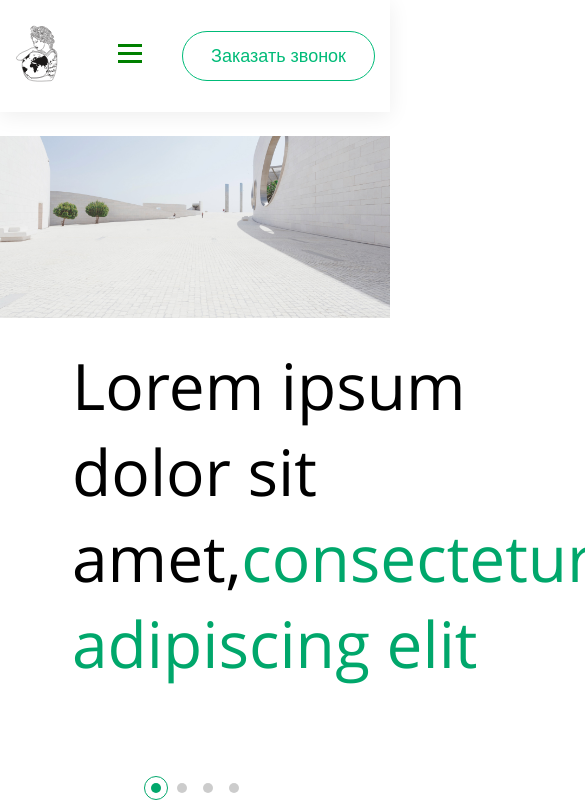
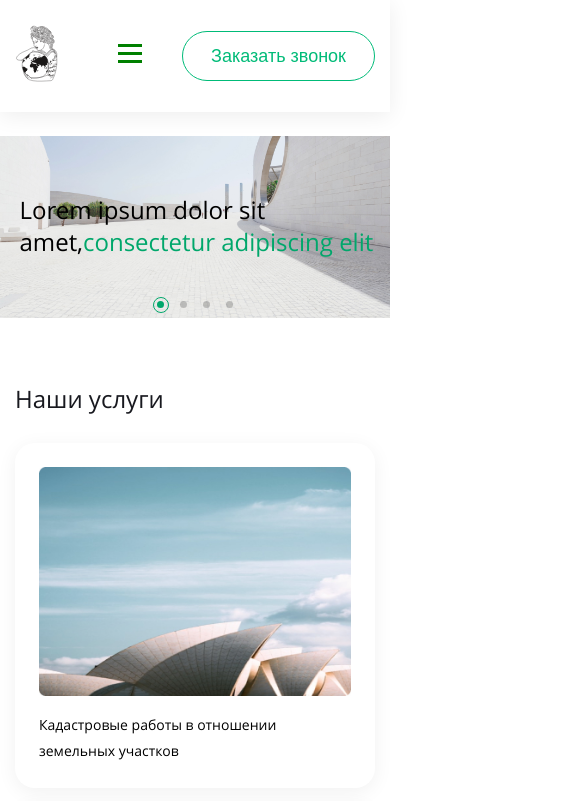
Before and after one commit to Dmitrieva-Anna/scid-page, a website: page src/template/index.html in a window 390 px wide. Shown: the top 801 px of the page, 585 px wide, since content can reach past the window. Drawn offline with nearby package versions, Linux system fonts and the light colour scheme; files that its build step writes are made by us from their sources; files whose address does not match are found by name.

Commit message:
little fixes styles, adaptive and layouts

```diff
--- a/src/styles/footer/footer.scss
+++ b/src/styles/footer/footer.scss
@@ -23,7 +23,7 @@
     grid-template-rows: 1fr 1fr 1fr;
     row-gap: 32px;
 
-    .footer-menu__column-link{
+    .footer-menu__column-link {
       &--documents {
         grid-column: 2;
       }
@@ -44,7 +44,7 @@
     grid-row: repeat(4, 1fr);
     column-gap: 0;
 
-    .footer-menu__column-link{
+    .footer-menu__column-link {
       &--documents {
         grid-column: 2;
       }
@@ -60,7 +60,7 @@
   }
 
   @media only screen and (max-width: 376px) {
-    .footer-menu__column-link{
+    .footer-menu__column-link {
       &--social-media {
         grid-column: 1 / -1;
       }
@@ -87,6 +87,12 @@
     color: var(--text-color-light);
     display: flex;
     align-items: center;
+
+    &:hover {
+      @include cursor;
+      color: var(--text-color-dark);
+      transition: color 0.3s ease;
+    }
   }
 
   &__link-img {
--- a/src/styles/header/header.scss
+++ b/src/styles/header/header.scss
@@ -1,6 +1,10 @@
 .header {
   margin-bottom: 24px;
   box-shadow: 0px 4px 21px 0px #00000012;
+  position: sticky;
+  top: 0;
+  z-index: 3;
+  background: var(--text-color-light);
 }
 
 .header-menu {
@@ -87,12 +91,16 @@
 .slider-block {
   position: relative;
   width: 100%;
-  height: 720px;
+  height: 100%;
   margin-bottom: 48px;
+
+  // @media only screen and (max-width: 769px){
+  //   height: 100%;
+  // }
 
   .project-description {
     position: absolute;
-    left: 72px;
+    left: 5%;
     bottom: 35%;
     z-index: 2;
     max-width: 794px;
@@ -104,14 +112,41 @@
     &__part-second {
       color: var(--background-footer);
     }
+
+    @media only screen and (max-width: 1281px) {
+      font-size: 54px;
+    }
+
+    @media only screen and (max-width: 1025px) {
+      font-size: 48px;
+      line-height: 60px;
+    }
+
+    @media only screen and (max-width: 993px) {
+      font-size: 40px;
+    }
+
+    @media only screen and (max-width: 769px) {
+      font-size: 32px;
+    }
+
+    @media only screen and (max-width: 576px) {
+      font-size: 24px;
+      line-height: 32px;
+    }
+
+    @media only screen and (max-width: 376px) {
+      font-size: 20px;
+    }
   }
 
   .swiper {
-    height: 672px;
+    height: 100%;
   }
 
   .swiper-slide__img {
     width: 100%;
+    height: auto;
   }
 }
 
@@ -120,6 +155,11 @@
     width: 10px;
     height: 10px;
     margin: 0 8px !important;
+
+    @media only screen and (max-width: 769px) {
+      width: 7px;
+      height: 7px;
+    }
   }
 
   .swiper-pagination-bullet-active {
@@ -136,6 +176,11 @@
       width: 24px;
       height: 24px;
       border: 1px solid var(--background-footer);
+
+      @media only screen and (max-width: 769px) {
+        width: 16px;
+        height: 16px;
+      }
     }
   }
 }
--- a/src/styles/helpers.scss
+++ b/src/styles/helpers.scss
@@ -28,11 +28,6 @@
   }
 }
 
-.hidden {
-  display: none;
-}
-
-// кнопка color
 // пример @include btn;
 @mixin btn {
   display: inline-block;
@@ -41,7 +36,6 @@
   background-color: #fff;
   color: var(--button-color);
   outline: none;
-  // width: 100%;
   @include cursor;
   text-align: center;
   text-decoration: none;
@@ -54,7 +48,6 @@
   }
 }
 
-//курсор
 // пример @include cursor;
 @mixin cursor {
   cursor: url("../img/icons/cursor.svg"), pointer;
--- a/src/styles/main/main.scss
+++ b/src/styles/main/main.scss
@@ -3,6 +3,7 @@
   flex-direction: column;
   margin-bottom: 64px;
 }
+
 .services-title {
   font-size: 40px;
   line-height: 56px;
@@ -14,7 +15,8 @@
     margin-bottom: 24px;
   }
 
-  @media only screen and (max-width: 375px) {
+  @media only screen and (max-width: 576px) {
+    font-size: 24px;
     margin-bottom: 16px;
   }
 }
@@ -47,8 +49,8 @@
     box-shadow: 0px 4px 20px 0px #0000000f;
     border-radius: 20px;
     text-decoration: none;
-    transition: .3s;
-    animation: fade-in .5s ease-in;
+    transition: 0.3s;
+    animation: fade-in 0.5s ease-in;
 
     &-hidden {
       display: none;
@@ -82,6 +84,10 @@
     @media only screen and (max-width: 974px) {
       font-size: 16px;
     }
+
+    @media only screen and (max-width: 576px) {
+      font-size: 14px;
+    }
   }
 
   .services-operation-img {
--- a/src/styles/navigation/navigation.scss
+++ b/src/styles/navigation/navigation.scss
@@ -12,7 +12,6 @@
 		flex-direction: column;
 		justify-content: space-evenly;
 		align-items: center;
-
 	}
 }
 
@@ -21,9 +20,11 @@
 	font-size: 16px;
 	line-height: 22px;
 	color: var(--text-color-dark);
-  // @include cursor;
+
 	&:hover {
 		color: var(--accent-hover);
+		@include cursor;
+		transition: color 0.3s ease;
 	}
 
 	&--accent {
@@ -33,11 +34,9 @@
 	}
 }
 
-// new mobile navigation
 .mobile-navigation {
-
 	&__shadow {
-		background-color: rgba(0, 0, 0, .3);
+		background-color: rgba(0, 0, 0, 0.3);
 		position: fixed;
 		z-index: 100;
 		top: 0;
@@ -46,7 +45,7 @@
 		bottom: 0;
 		pointer-events: none;
 		opacity: 0;
-		transition: opacity .2s linear;
+		transition: opacity 0.2s linear;
 
 		&.active {
 			opacity: 1;
@@ -62,7 +61,7 @@
 		position: fixed;
 		z-index: 120;
 		padding: 24px;
-		transition: transform .2s linear, opacity .2s linear;
+		transition: transform 0.2s linear, opacity 0.2s linear;
 		transform: translate3d(0, 100%, 0);
 		opacity: 0;
 		pointer-events: none;
@@ -80,7 +79,7 @@
 			padding: 0;
 		}
 
-		&.active{
+		&.active {
 			transform: translate3d(0, 0, 0);
 			opacity: 1;
 			pointer-events: auto;
--- a/src/styles/variables.scss
+++ b/src/styles/variables.scss
@@ -1,11 +1,10 @@
 :root {
-	--background-footer: #00A76B;
-  --accent-hover: #00A76B;
-  --button-color: #00BB78;
-  --color-dark-green: #009B63;
-  --title-color: #18191F;
+  --background-footer: #00a76b;
+  --accent-hover: #00a76b;
+  --button-color: #00bb78;
+  --color-dark-green: #009b63;
+  --title-color: #18191f;
   --text-color-dark: #000000;
-  --text-color-light: #FFFFFF;
-  --list-menu-color: #0E0E0F;
-
+  --text-color-light: #ffffff;
+  --list-menu-color: #0e0e0f;
 }
--- a/src/template/components/header/header.html
+++ b/src/template/components/header/header.html
@@ -1,10 +1,9 @@
 <!--START header-->
 <header class="header">
   <div class="header-menu container">
-    <a href="" class="header-menu__log">
+    <a href="#back-to-start" class="header-menu__log">
       <img src="./img/logo/logo.svg" alt="logo">
     </a>
-
     <div class="header-menu__navigation">
       @@include('../navigation/navigation.html')
       <div class="menu-burger js-menuTrigger">
@@ -17,9 +16,10 @@
 <!-- END header-->
 
 <!-- START  Slider -->
-<div class="slider-block">
+<div class="slider-block" id="back-to-start">
   <div class="project-description">
-    <span class="project-description__part-first">Lorem ipsum dolor sit amet,</span><span class="project-description__part-second">consectetur adipiscing elit</span>
+    <span class="project-description__part-first">Lorem ipsum dolor sit amet,</span><span
+      class="project-description__part-second">consectetur adipiscing elit</span>
   </div>
   <div class="swiper">
     <div class="swiper-wrapper">
@@ -36,12 +36,7 @@
         <img src="./img/images/mainImageSwipe_4.jpg" alt="mainImageSwiper" class="swiper-slide__img">
       </div>
     </div>
-
     <div class="custom-bullet swiper-pagination"></div>
-
-  <!-- <div class="swiper-button-prev"></div>
-  <div class="swiper-button-next"></div> -->
-
   </div>
 </div>
 <!--END  Slider -->
```
Also changed, not shown: src/js/script.js (+1 -30 lines), src/styles/style.scss (+7 -10 lines), src/template/components/footer/footer.html (+4 -2 lines), src/template/components/main/main.html (+0 -1 lines), README.md, build/css/helpers.css, build/css/style.css, build/css/variables.css, build/index.html, build/js/require.js (deleted), build/js/script.js, 5 other files. Lines whose indentation alone changed are shown as unchanged.
